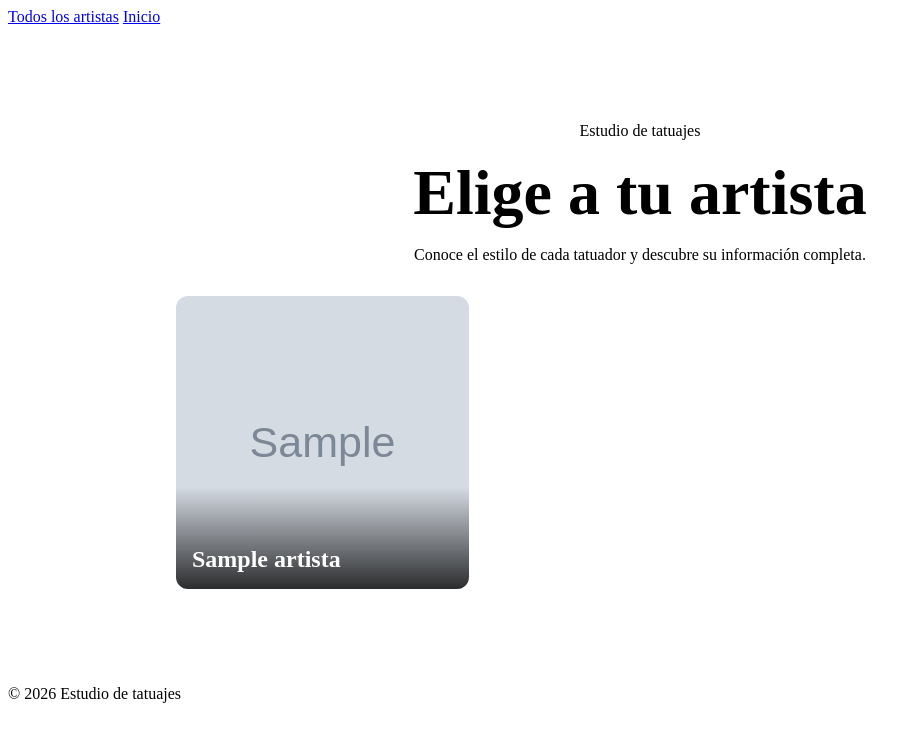
After one commit to paulodonosoh/estudio_tatuajes, a Django app: template artistas/templates/artistas/home_artistas.html in a window 1280 px wide. The commit adds this page. Shown: the top 742 px of the page, without its empty margins (0-921 px from the left). Run offline with Django 5.2, Linux system fonts and the light colour scheme; the template is opened without the code that fills it: most values are stand-ins (such as "Sample title", 1, 10 or a date in 2020); grey boxes marked "Sample" are stand-in pictures.

Commit message:
pagina de inicio para artistas

```diff
--- a/artistas/templates/artistas/artistas.html
+++ b/artistas/templates/artistas/artistas.html
@@ -1,9 +1,9 @@
-{% extends "core/base.html" %}
-
-{% block title %}Artistas | Estudio de tatuajes{% endblock %}
-
-{% block styles %}
-{{ block.super }}
+<!DOCTYPE html>
+<html lang="es">
+<head>
+	<meta charset="UTF-8">
+	<meta name="viewport" content="width=device-width, initial-scale=1.0">
+	<title>{% block title %}Artistas | Estudio de tatuajes{% endblock %}</title>
 	<style>
 	.artista {
 		max-width: 960px;
@@ -62,9 +62,16 @@
 		}
 	}
 </style>
-{% endblock %}
+</head>
+<body>
+	<header>
+		<nav aria-label="Navegación de artistas">
+			<a href="{% url 'artistas' %}">Todos los artistas</a>
+			<a href="{% url 'home' %}">Inicio</a>
+		</nav>
+	</header>
 
-{% block content %}
+	<main>
 		<section class="artista">
 			{% block artista_contenido %}
 			<section class="artista__encabezado">
@@ -103,4 +110,10 @@
 			</section>
 			{% endblock %}
 		</section>
-{% endblock %}
+	</main>
+
+	<footer>
+		<p>&copy; {% now "Y" %} Estudio de tatuajes</p>
+	</footer>
+</body>
+</html>
--- /dev/null
+++ b/artistas/templates/artistas/home_artistas.html
@@ -0,0 +1,101 @@
+{% extends "artistas/artistas.html" %}
+
+{% block title %}Artistas | Estudio de tatuajes{% endblock %}
+
+{% block artista_contenido %}
+<section class="artistas-home">
+	<header class="artistas-home__encabezado">
+		<p>Estudio de tatuajes</p>
+		<h1>Elige a tu artista</h1>
+		<p>Conoce el estilo de cada tatuador y descubre su información completa.</p>
+	</header>
+
+	<section class="artistas-home__cuadricula" aria-label="Artistas disponibles">
+		{% for artista in artistas %}
+		<a class="artista-card" href="{% url artista.url %}">
+			<img src="{{ artista.imagen }}" alt="{{ artista.nombre }}, tatuador del estudio">
+			<span class="artista-card__nombre">{{ artista.nombre }}</span>
+		</a>
+		{% endfor %}
+	</section>
+</section>
+
+<style>
+	.artistas-home {
+		max-width: 1100px;
+		margin: 0 auto;
+		padding: 3rem 1rem;
+	}
+
+	.artistas-home__encabezado {
+		margin-bottom: 2rem;
+		text-align: center;
+	}
+
+	.artistas-home__encabezado h1 {
+		margin: 0.25rem 0 0.75rem;
+		font-size: clamp(2rem, 5vw, 4rem);
+	}
+
+	.artistas-home__cuadricula {
+		display: grid;
+		grid-template-columns: repeat(3, minmax(0, 1fr));
+		gap: 1.5rem;
+	}
+
+	.artista-card {
+		position: relative;
+		display: block;
+		overflow: hidden;
+		aspect-ratio: 1 / 1;
+		color: inherit;
+		text-decoration: none;
+		border-radius: 12px;
+	}
+
+	.artista-card img {
+		display: block;
+		width: 100%;
+		height: 100%;
+		object-fit: cover;
+		transition: transform 0.25s ease;
+	}
+
+	.artista-card::after {
+		position: absolute;
+		right: 0;
+		bottom: 0;
+		left: 0;
+		height: 35%;
+		background: linear-gradient(transparent, rgba(0, 0, 0, 0.8));
+		content: "";
+	}
+
+	.artista-card__nombre {
+		position: absolute;
+		z-index: 1;
+		right: 1rem;
+		bottom: 1rem;
+		left: 1rem;
+		color: white;
+		font-size: 1.5rem;
+		font-weight: 700;
+	}
+
+	.artista-card:hover img,
+	.artista-card:focus-visible img {
+		transform: scale(1.05);
+	}
+
+	.artista-card:focus-visible {
+		outline: 3px solid currentColor;
+		outline-offset: 4px;
+	}
+
+	@media (max-width: 700px) {
+		.artistas-home__cuadricula {
+			grid-template-columns: 1fr;
+		}
+	}
+</style>
+{% endblock %}
--- a/artistas/views.py
+++ b/artistas/views.py
@@ -24,7 +24,7 @@ def artistas(request):
             'url': 'noah',
         },
     ]
-    return render(request, 'artistas/artistas.html', {'artistas': artistas})
+    return render(request, 'artistas/home_artistas.html', {'artistas': artistas})
 
 def israel(request):
     return render(request, 'artistas/israel.html', {
```
Lines whose indentation alone changed are shown as unchanged.
